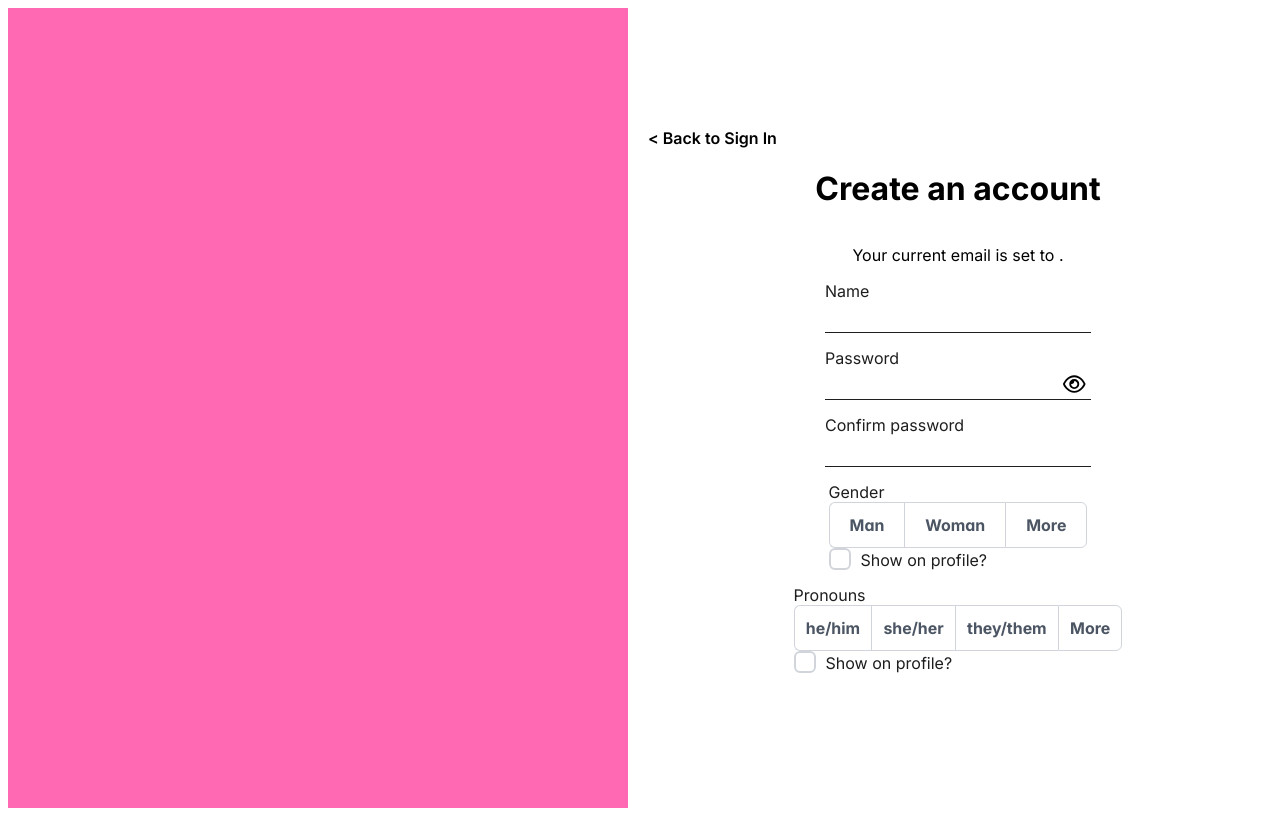
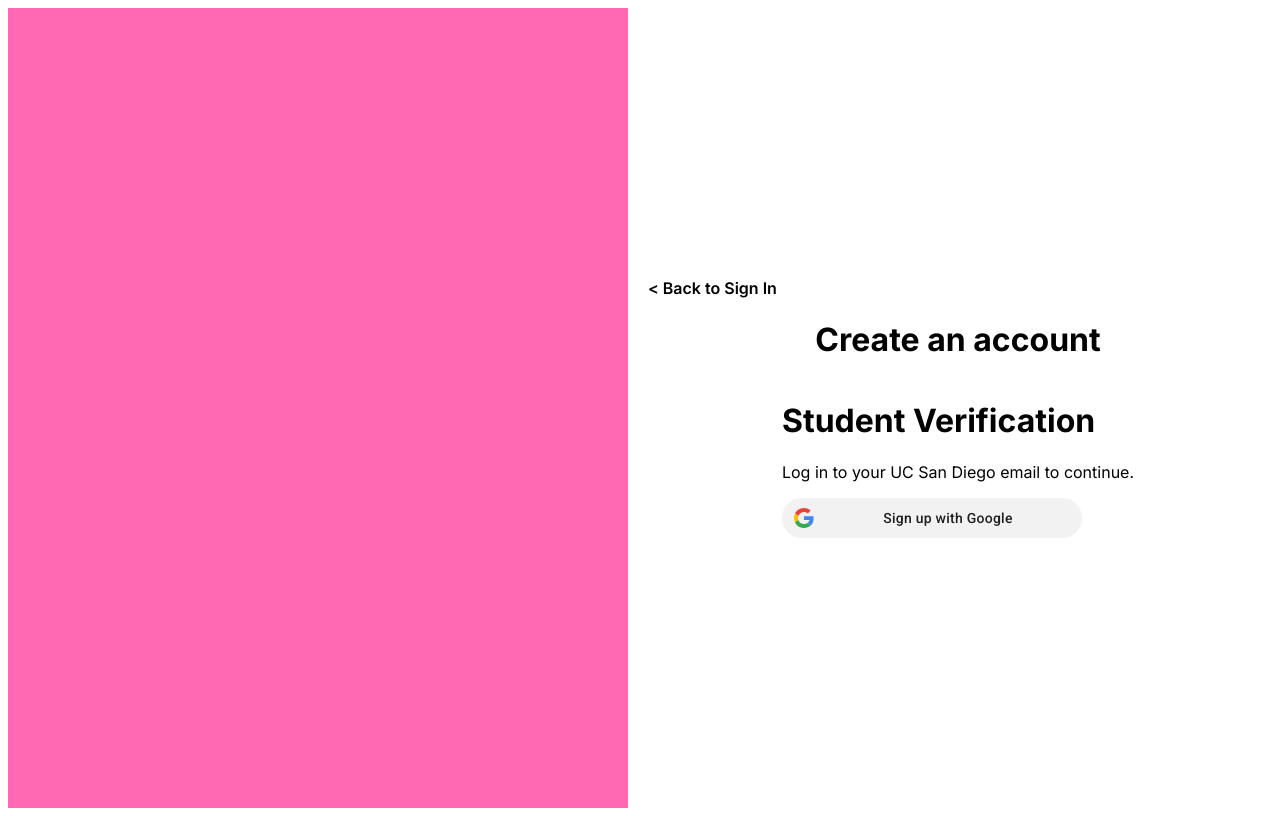
Before and after one commit to acmucsd-projects/fa23-podmates-hack-team-1, a Next.js app in the folder client/: page /sign-up in a window 1280 px wide. Built offline with nearby package versions, Linux system fonts and the light colour scheme.

Commit message:
finished google verification

```diff
--- a/client/src/app/components/SignUp/GoogleSignUpForm/SignUp.js
+++ b/client/src/app/components/SignUp/GoogleSignUpForm/SignUp.js
@@ -5,12 +5,15 @@ import GoogleSignUpForm from '.';
 import './signUp.css';
 
 
-function GoogleSignUp(){
+function GoogleSignUp({user, setUser, childUser}){
     const clientId = '1004028449793-8h4ogk869ml8e181bpvgv0ohhtvlnt4p.apps.googleusercontent.com';
+    function childchildUser(email){
+      childUser(email);
+    }
     return (
       <div className='content'>
         <GoogleOAuthProvider clientId={clientId}>
-            <GoogleSignUpForm/>
+            <GoogleSignUpForm user={user} setUser={setUser} childchildUser = {childchildUser}/>
           </GoogleOAuthProvider>
         </div>
     )
--- a/client/src/app/components/SignUp/GoogleSignUpForm/index.js
+++ b/client/src/app/components/SignUp/GoogleSignUpForm/index.js
@@ -12,10 +12,9 @@ axios.defaults.withCredentials = true;
     2. if the email has been registered in our database, navigate to home
     3. if the email isn't a @ucsd.edu, we return the necessary feedback
 */
-export default function GoogleSignUpForm({ user, setUser, nextStep }) {
+export default function GoogleSignUpForm({user, setUser, childchildUser}) {
   const [feedback, setFeedback] = useState('');
   const [isValid, setIsValid] = useState(false);
-  const {push} = useRouter();
   const googleLogin = useGoogleLogin({
     onSuccess: tokenResponse => {
       console.log(tokenResponse)
@@ -23,30 +22,19 @@ export default function GoogleSignUpForm({ user, setUser, nextStep }) {
     .then((response) => {
       console.log(typeof response.data.email);
       var res = response.data.email;
-      res = res.replace('@ucsd.edu', '');
-      axios.get('http://localhost:5000/auth/google', {
-          params: {
-            username: res
-          }
-        })
-        .then((response) => {
-          console.log(response);
-          setFeedback('Login Successful');
-          push('/');
-        })
-        .catch((error) => {
-          setFeedback('Login failed, please register or try again');
-          console.log(error);
-        })
-        .finally(() => {
-          console.log('response received');
-        })
+      childchildUser(res);
+      setFeedback("Google Login Successful");
     })
     .catch((error) => {
       console.log(error);
+      setFeedback("Google sign up failed");
     })
   },
-    onError: () => console.log('Google login failed'),
+    onError: () => {
+    console.log('Google SignUp failed')
+    setFeedback('Google sign up failed');
+  },
+
     // ...other options
   });
 
@@ -73,9 +61,6 @@ export default function GoogleSignUpForm({ user, setUser, nextStep }) {
                 <span style={{ display: 'none' }}>Sign up with Google</span>
             </div>
         </button>
-        <button disabled={!isValid}>
-            Continue
-        </button>
     </div>
   );
 }
--- a/client/src/app/sign-up/page.js
+++ b/client/src/app/sign-up/page.js
@@ -1,9 +1,10 @@
 "use client"
-import { useState } from 'react';
+import { useEffect, useState } from 'react';
 import ProfileSignUpForm from '../components/SignUp/ProfileSignUpForm';
 import './SignUp.css'
 import SelectionPopUp from '../components/SignUp/SelectionPopUp';
 import Link from 'next/link';
+import GoogleSignUp from '../components/SignUp/GoogleSignUpForm/SignUp';
 export default function SignUp() {
     const [user, setUser] = useState({
         password: '',
@@ -24,6 +25,19 @@ export default function SignUp() {
     const [showPopUp, setShowPopUp] = useState(false);
     const [popUpType, setPopUpType] = useState('pronouns');
     const [currentStep, setCurrentStep] = useState(1);
+    const [isGoogled, setisGoogled] = useState(false);
+    function childUser(email){
+        let newUser = user;
+        newUser.email = email;
+        setUser(newUser);
+        console.log("user updated");
+        setisGoogled(true);
+    }
+    useEffect(()=>{
+        if(!(user.email === '')){
+            setisGoogled(true);
+        }
+    }, [setUser])
 
     const nextStep = () => {
         if(currentStep != 4) {
@@ -54,7 +68,11 @@ export default function SignUp() {
                         <Link className='sign-in' href='/sign-in'>{`<`} Back to Sign In </Link>
                     </div>
                     <h1>Create an account</h1>
-                    <ProfileSignUpForm user={user} setUser={setUser} setShowPopUp={setShowPopUp} setPopUpType={setPopUpType} />
+
+                    {
+                       isGoogled ? <ProfileSignUpForm user={user} setUser={setUser} setShowPopUp={setShowPopUp} setPopUpType={setPopUpType}/>
+                       : <GoogleSignUp user={user} setUser={setUser}  childUser = {childUser} />
+                    }
                 </div>
             </div>
         </div>
```
